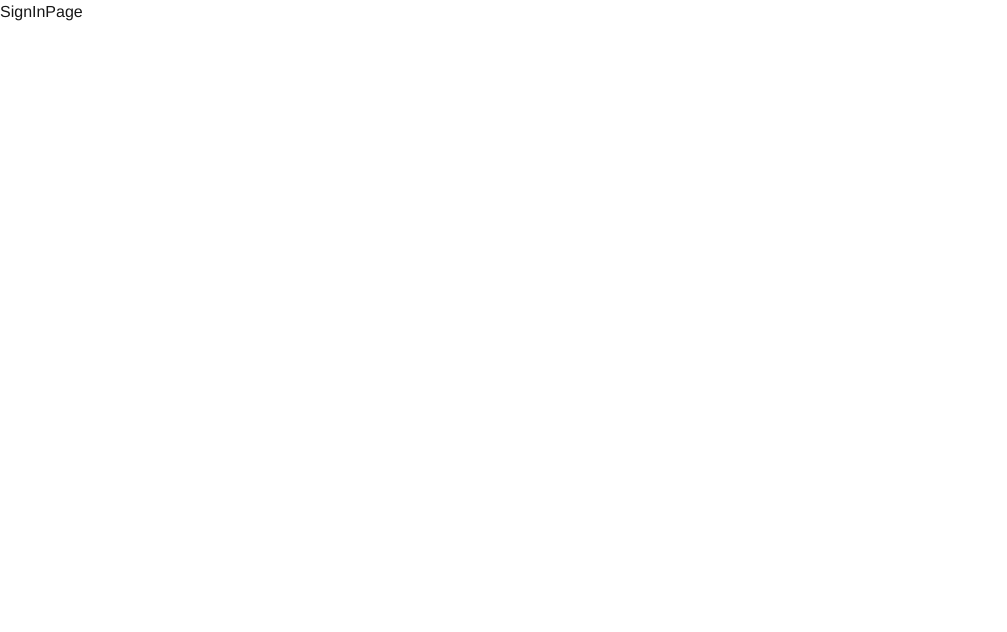
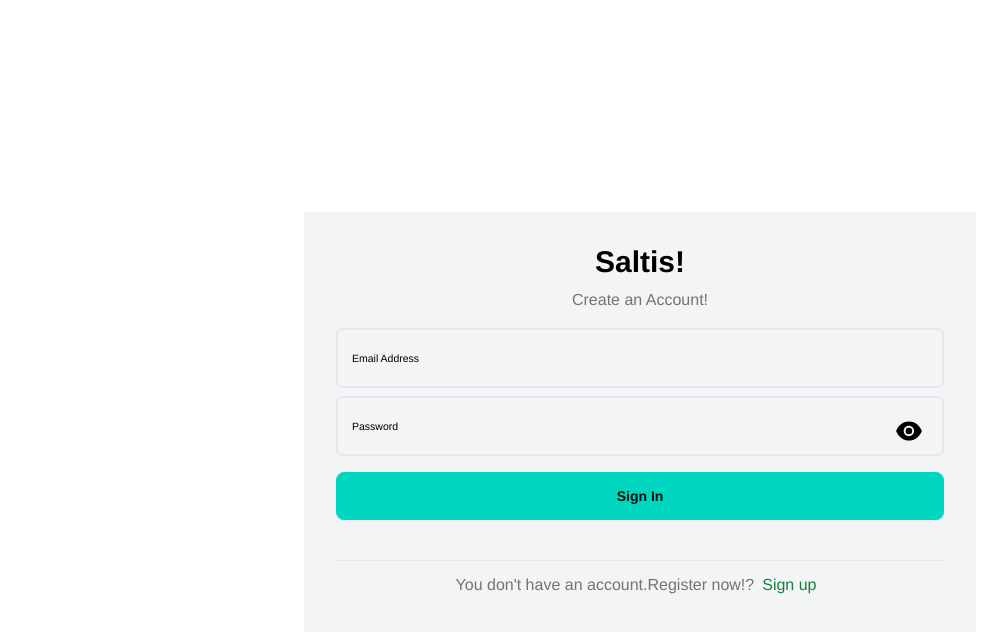
Before and after one commit to Odin-Taif/front-end-salt-precourse, a Next.js app: page /sign-in in a window 1280 px wide. Shown: the top 632 px of the page, without its empty margins (0-1007 px from the left). Built offline with nearby package versions, Linux system fonts and the light colour scheme.

Commit message:
implemented sign in

```diff
--- a/app/sign-in/page.tsx
+++ b/app/sign-in/page.tsx
@@ -1,7 +1,13 @@
 import React from "react";
+import Container from "../components/reusable/Container";
+import SignInForm from "./signinForm";
 
 const SignInPage = () => {
-  return <div>SignInPage</div>;
+  return (
+    <Container>
+      <SignInForm />
+    </Container>
+  );
 };
 
 export default SignInPage;
--- a/app/sign-up/signForm.tsx
+++ b/app/sign-in/signinForm.tsx
@@ -3,33 +3,41 @@ import React, { useState } from "react";
 import { useRouter } from "next/navigation";
 import { useForm, SubmitHandler } from "react-hook-form";
 import { Heading, Input } from "@/app/components/reusable/index";
-import { FieldValues, signUpSchema } from "../zod-validation/zod-validiation";
+import {
+  SignInFieldValues,
+  signInSchema,
+} from "../zod-validation/zod-validiation";
 import { zodResolver } from "@hookform/resolvers/zod";
 import axios from "axios";
 
-const SignForm = () => {
+const SignInForm = () => {
   const {
     register,
     handleSubmit,
     reset,
     formState: { errors },
-  } = useForm<FieldValues>({
-    resolver: zodResolver(signUpSchema),
+  } = useForm<SignInFieldValues>({
+    resolver: zodResolver(signInSchema),
   });
 
   const [isLoading, setIsLoading] = useState<boolean>(false);
   const router = useRouter();
 
   // Function to handle form submission
-  const onSubmit: SubmitHandler<FieldValues> = (data) => {
-    // console.log(data);
+  const onSubmit: SubmitHandler<SignInFieldValues> = (data) => {
     setIsLoading(true);
+    console.log("Request Data:", data); // Log the data being sent
     axios
-      .post("https://salt.odinobusi.online/api/v1/users/signup", data)
-      .catch((err: any) => console.log(err))
-      .then(() => {
+      .post("https://salt.odinobusi.online/api/v1/users/login", data)
+      .then((response) => {
+        console.log("Response Data:", response.data); // Log response data
         setIsLoading(false);
-        reset();
+        // reset();
+        // router.push("/");
+      })
+      .catch((err) => {
+        console.error("Error:", err.response ? err.response.data : err.message); // Log error response
+        setIsLoading(false);
       });
   };
 
@@ -47,24 +55,11 @@ const SignForm = () => {
             />
             {/* error email handling */}
             {errors.email?.message && (
-              <small className="text-rose-500 px-3">
+              <span className="text-rose-500 px-3">
                 {errors.email.message.toString()}
-              </small>
+              </span>
             )}
 
-            {/* -=-=-=-=-=-========= -=-=-=-=-=-========= -=-=-=-=-=-========= -=-=-=-=-=-========= */}
-            <Input
-              id="name"
-              label="Full Name"
-              disabled={isLoading}
-              register={register}
-            />
-            {/* error name handling */}
-            {errors.name?.message && (
-              <small className="text-rose-500 px-3">
-                {errors.name.message.toString()}
-              </small>
-            )}
             {/* -=-=-=-=-=-========= -=-=-=-=-=-========= -=-=-=-=-=-========= -=-=-=-=-=-========= */}
             <Input
               id="password"
@@ -75,9 +70,9 @@ const SignForm = () => {
             />
             {/* error password handling */}
             {errors.password?.message && (
-              <small className="text-rose-500 px-3 ">
+              <span className="text-rose-500 px-3 ">
                 {errors.password.message.toString()}
-              </small>
+              </span>
             )}
           </form>
 
@@ -85,22 +80,20 @@ const SignForm = () => {
             {isLoading ? (
               <span className="loading loading-spinner">Loading...</span>
             ) : (
-              "Sign Up"
+              "Sign In"
             )}
           </button>
         </div>
         <div className="flex flex-col py-10">
           <hr />
-          <div className="text-neutral-500 text-center font-light">
-            <div>
-              Already have an account?
-              <span
-                onClick={() => router.push("/sign-in")}
-                className="text-neutral-800 cursor-pointer hover:underline"
-              >
-                Log in
-              </span>
-            </div>
+          <div className="text-neutral-500 text-center font-light pt-3">
+            You don't have an account.Register now!?
+            <span
+              onClick={() => router.push("/sign-up")}
+              className="text-green-700 cursor-pointer hover:underline mx-2"
+            >
+              Sign up
+            </span>
           </div>
         </div>
       </div>
@@ -108,4 +101,4 @@ const SignForm = () => {
   );
 };
 
-export default SignForm;
+export default SignInForm;
--- a/app/sign-up/page.tsx
+++ b/app/sign-up/page.tsx
@@ -1,11 +1,11 @@
 import Container from "../components/reusable/Container";
-import SignForm from "./signForm";
+import SignUpForm from "./signupForm";
 
 const SignupPage = () => {
   return (
     <>
       <Container>
-        <SignForm />
+        <SignUpForm />
       </Container>
     </>
   );
--- /dev/null
+++ b/app/sign-up/signupForm.tsx
@@ -0,0 +1,115 @@
+"use client";
+import React, { useState } from "react";
+import { useRouter } from "next/navigation";
+import { useForm, SubmitHandler } from "react-hook-form";
+import { Heading, Input } from "@/app/components/reusable/index";
+import {
+  SignUpFieldValues,
+  signUpSchema,
+} from "../zod-validation/zod-validiation";
+import { zodResolver } from "@hookform/resolvers/zod";
+import axios from "axios";
+
+const SignUpForm = () => {
+  const {
+    register,
+    handleSubmit,
+    reset,
+    formState: { errors },
+  } = useForm<SignUpFieldValues>({
+    resolver: zodResolver(signUpSchema),
+  });
+
+  const [isLoading, setIsLoading] = useState<boolean>(false);
+  const router = useRouter();
+
+  // Function to handle form submission
+  const onSubmit: SubmitHandler<SignUpFieldValues> = (data) => {
+    // console.log(data);
+    setIsLoading(true);
+    axios
+      .post("https://salt.odinobusi.online/api/v1/users/signup", data)
+      .catch((err: any) => console.log(err))
+      .then(() => {
+        setIsLoading(false);
+        reset();
+        router.push("/sign-in");
+      });
+  };
+
+  return (
+    <div className="flex flex-col items-center justify-center min-h-screen">
+      <div className="bg-gray-100 text-black rounded m-auto p-3 w-full max-w-md sm:p-8  md:max-w-lg  md:p-8 lg:max-w-xl xl:max-w-2xl">
+        <div className="flex flex-col gap-2">
+          <Heading title="Saltis!" subtitle="Create an Account!" center />
+          <form>
+            <Input
+              id="email"
+              label="Email Address"
+              disabled={isLoading}
+              register={register}
+            />
+            {/* error email handling */}
+            {errors.email?.message && (
+              <span className="text-rose-500 px-3">
+                {errors.email.message.toString()}
+              </span>
+            )}
+
+            {/* -=-=-=-=-=-========= -=-=-=-=-=-========= -=-=-=-=-=-========= -=-=-=-=-=-========= */}
+            <Input
+              id="name"
+              label="Full Name"
+              disabled={isLoading}
+              register={register}
+            />
+            {/* error name handling */}
+            {errors.name?.message && (
+              <span className="text-rose-500 px-3">
+                {errors.name.message.toString()}
+              </span>
+            )}
+            {/* -=-=-=-=-=-========= -=-=-=-=-=-========= -=-=-=-=-=-========= -=-=-=-=-=-========= */}
+            <Input
+              id="password"
+              label="Password"
+              disabled={isLoading}
+              register={register}
+              type="password"
+            />
+            {/* error password handling */}
+            {errors.password?.message && (
+              <span className="text-rose-500 px-3 ">
+                {errors.password.message.toString()}
+              </span>
+            )}
+          </form>
+
+          <button className="btn btn-accent" onClick={handleSubmit(onSubmit)}>
+            {isLoading ? (
+              <span className="loading loading-spinner">Loading...</span>
+            ) : (
+              "Sign Up"
+            )}
+          </button>
+        </div>
+        <div className="flex flex-col py-10">
+          <hr />
+          <div className="text-neutral-500 text-center font-light">
+            <div>
+              Already have an account?
+              <span
+                onClick={() => router.push("/sign-in")}
+                className="text-neutral-800 cursor-pointer hover:underline"
+              >
+                Log in
+              </span>
+            </div>
+          </div>
+        </div>
+      </div>
+    </div>
+  );
+};
+
+export default SignUpForm;
--- a/app/zod-validation/zod-validiation.ts
+++ b/app/zod-validation/zod-validiation.ts
@@ -40,4 +40,5 @@ export const forgotPasswordSchema = z.object({
 });
 
 //--------------------------------------------
-export type FieldValues = z.infer<typeof signUpSchema>;
+export type SignUpFieldValues = z.infer<typeof signUpSchema>;
+export type SignInFieldValues = z.infer<typeof signInSchema>;
```
Also changed, not shown: 1 other file (tests, documents, lock files or other folders).
